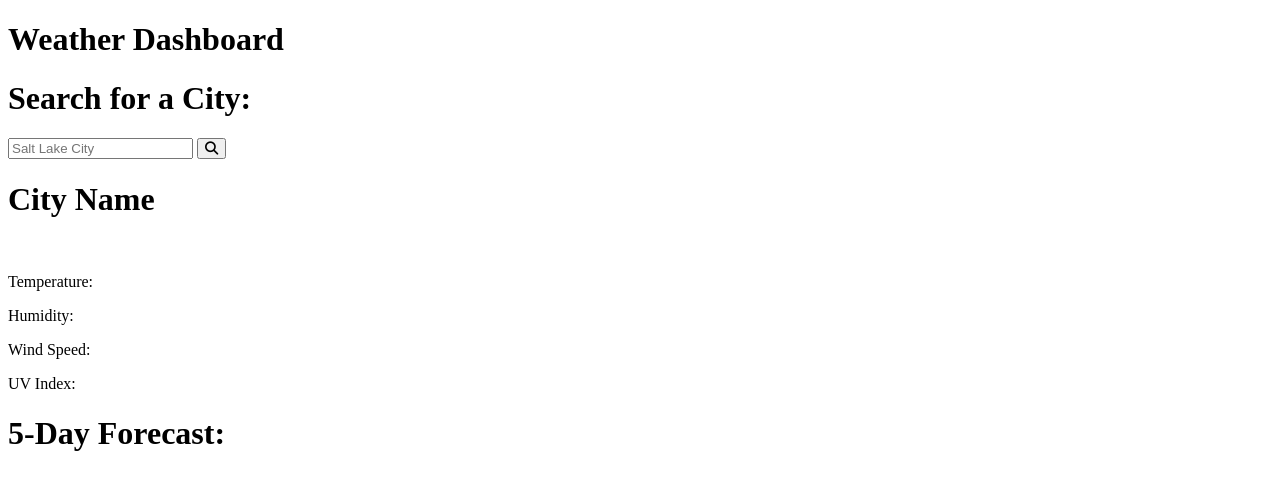
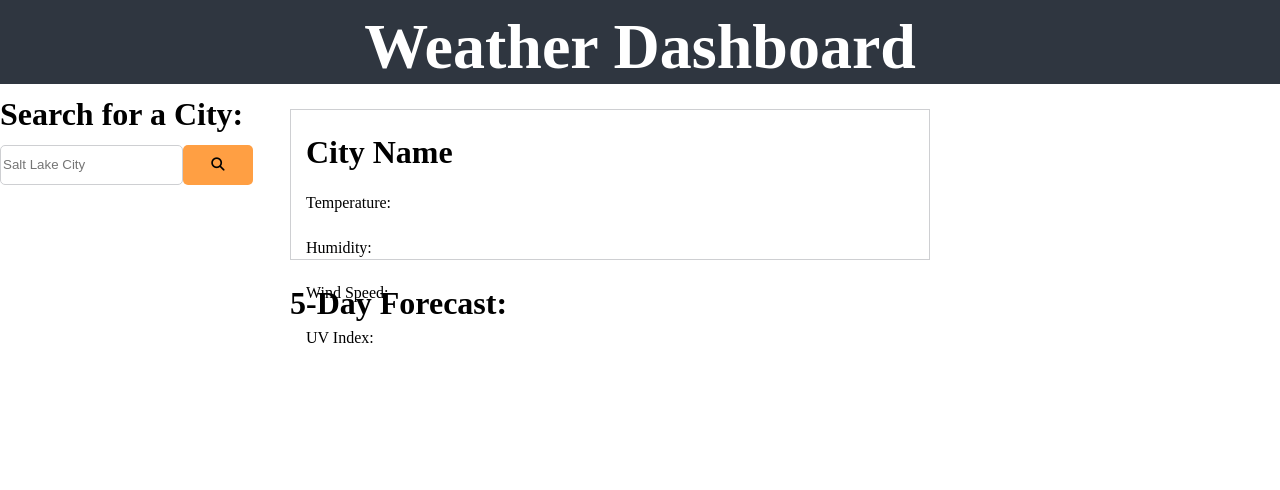
Before and after one commit to linegrind675/Weather-Dashboard, a plain HTML site: page index.html in a window 1280 px wide. Drawn offline with nearby package versions, Linux system fonts and the light colour scheme.

Commit message:
initial styling

```diff
--- a/assets/css/style.css
+++ b/assets/css/style.css
@@ -0,0 +1,88 @@
+* {
+    box-sizing: border-box;
+}
+
+body {
+    height: 100%;
+    margin: 0;
+}
+
+button {
+    width: 70px;
+    height: auto;
+    background-color: #ff9f43;
+    border: none;
+    border-radius: 5px;
+    transition-duration: .4s;
+}
+
+header {
+    width: 100%;
+    height: 100%;
+    color: white;
+    margin-top: 0;
+    text-align: center;
+    font-size: xx-large;
+    background-color: #2f3640;
+}
+
+header h1 {
+    margin: 0;
+    padding-top: 10px;
+}
+
+input {
+    border: 1px solid #cecfd2;
+    border-radius: 5px;
+}
+
+.container {
+    display: flex;
+    flex-direction: row;
+    max-width: 640px;
+    height: 100%;
+}
+
+.forecast {
+    margin-top: 25px;
+    border: solid 1px #cecfd2;
+    margin-left: 5%;
+    min-width: 640px;
+    padding: 12px 15px 15px 15px;
+    height: 40%;
+}
+
+.five-day-container h1 {
+    margin-top: 25px;
+    margin-left: 5%;
+}
+
+.card-row {
+    display: flex;
+    flex-direction: row;
+}
+
+.five-day-card {
+    margin-left: 60px;
+    width: 175px;
+    height: auto;
+    border-radius: 5px;
+    color: white;
+    font-size: larger;
+    background-color: #3498db;
+}
+
+img {
+    width: auto;
+}
+
+input {
+    height: 40px;
+    width: auto;
+}
+
+.row {
+    display: flex;
+    line-height: 50%;
+    margin: 5px 5px 5px 0px;
+}
--- a/index.html
+++ b/index.html
@@ -7,7 +7,7 @@
     <script src="https://kit.fontawesome.com/80833262c1.js" crossorigin="anonymous"></script>
     <script src="https://ajax.googleapis.com/ajax/libs/jquery/3.4.1/jquery.min.js"></script>
     <link href="https://fonts.googleapis.com/css?family=Roboto&display=swap" rel="stylesheet">
-    <link rel="stylesheet" type="text/css" href="assets/css/styles.css">
+    <link rel="stylesheet" type="text/css" href="assets/css/style.css">
     <title>Weather Dashboard</title>
 </head>
 
```
